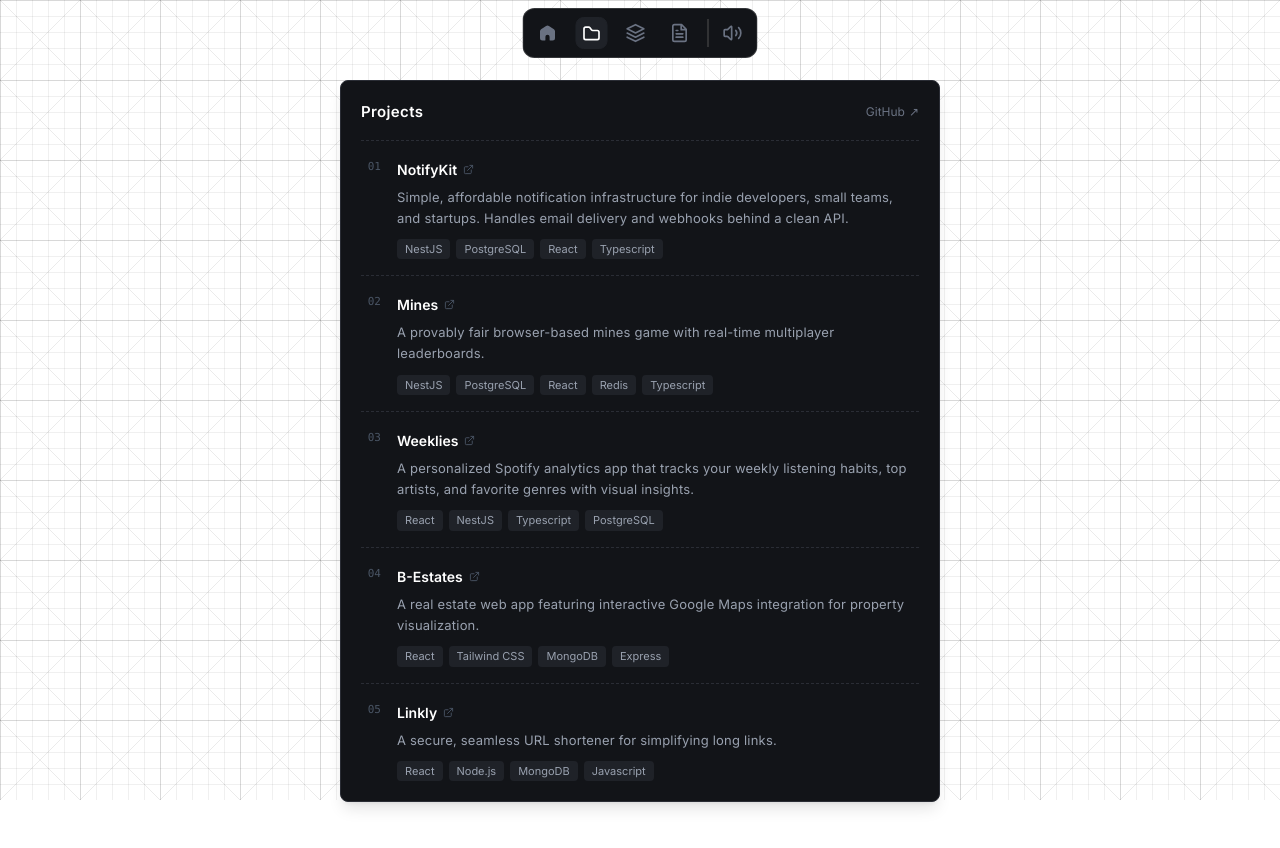
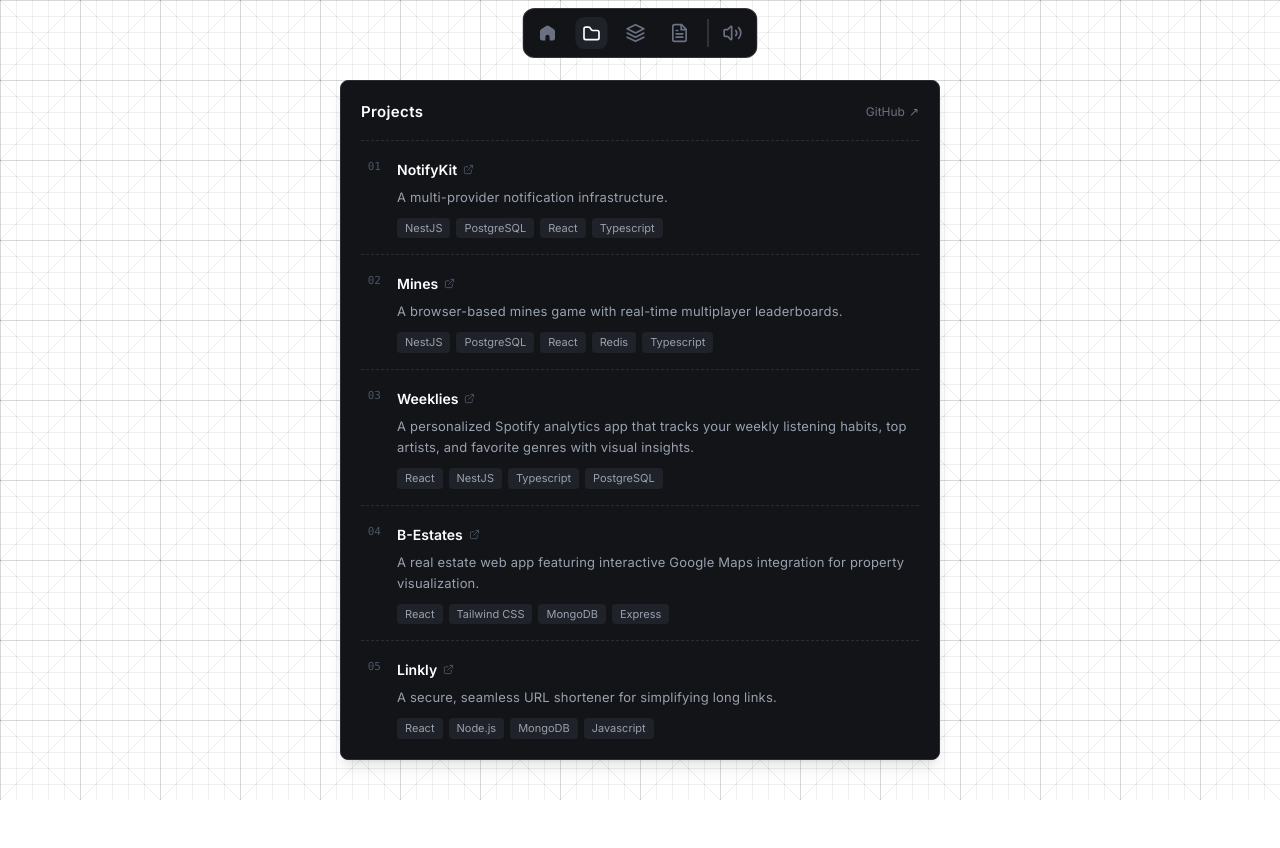
Before and after one commit to Brayzonn/zoneyhub, a React (Vite) app in the folder client/: page /projects in a window 1280 px wide. Shown: the top 848 px of the page. Built offline with nearby package versions, Linux system fonts and the light colour scheme; a web font is replaced by a local one.

Commit message:
content: update NotifyKit description and reformat projects component

```diff
--- a/client/src/components/ProjectsComponent.tsx
+++ b/client/src/components/ProjectsComponent.tsx
@@ -8,13 +8,13 @@ const ProjectsComponent = ({ isDark }: ProjectsComponentProps) => {
   const projects = [
     {
       name: "NotifyKit",
-      desc: "Simple, affordable notification infrastructure for indie developers, small teams, and startups. Handles email delivery and webhooks behind a clean API.",
+      desc: "A multi-provider notification infrastructure. ",
       link: "https://notifykit.dev",
       stack: ["NestJS", "PostgreSQL", "React", "Typescript"],
     },
     {
       name: "Mines",
-      desc: "A provably fair browser-based mines game with real-time multiplayer leaderboards.",
+      desc: "A browser-based mines game with real-time multiplayer leaderboards.",
       link: "https://mines.zoneyhub.com",
       stack: ["NestJS", "PostgreSQL", "React", "Redis", "Typescript"],
     },
@@ -154,7 +154,6 @@ const ProjectsComponent = ({ isDark }: ProjectsComponentProps) => {
                     </span>
                   ))}
                 </div>
-
               </div>
             </div>
 
```
Lines whose indentation alone changed are shown as unchanged.
